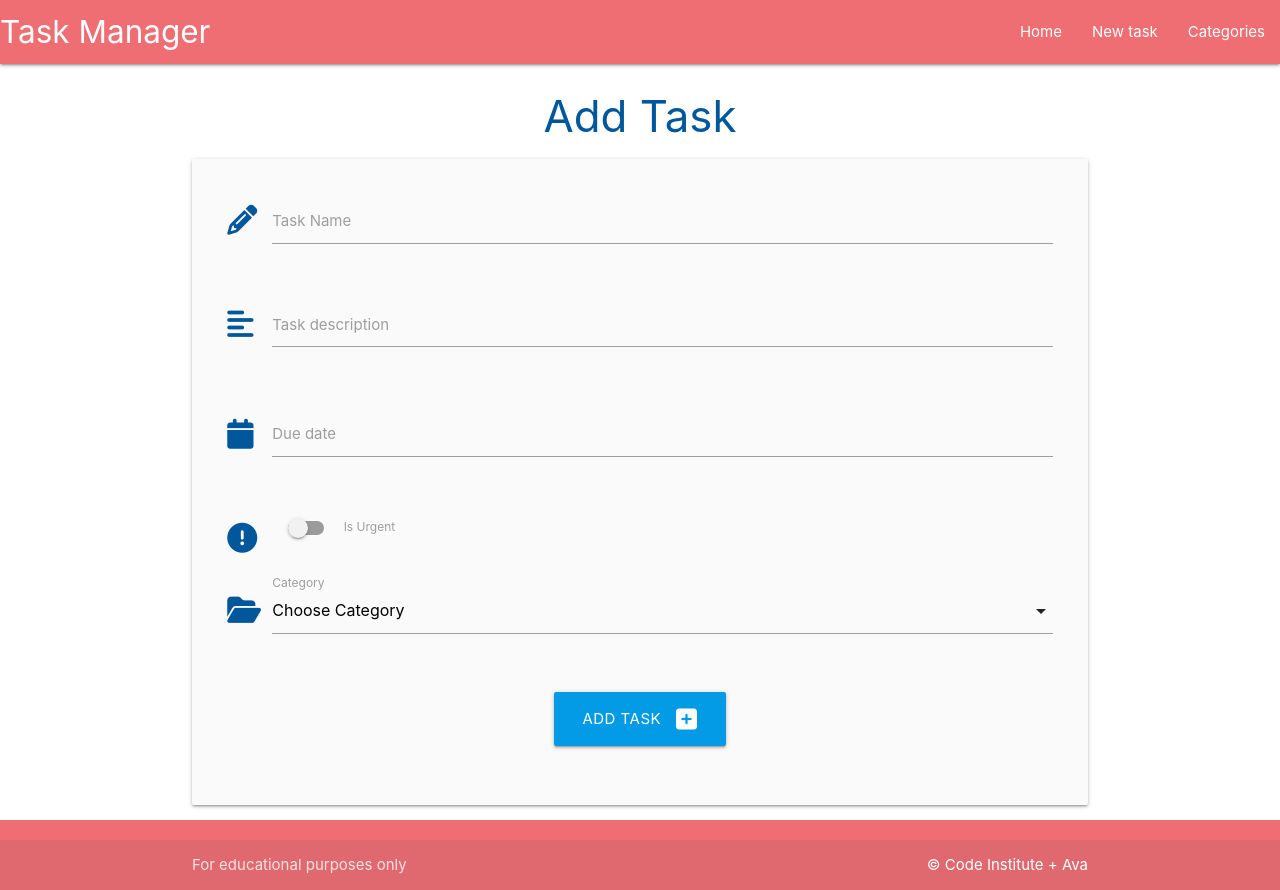
After one commit to avabellaw/flask-sqlalchemy-task-manager_walkthrough, a Flask app: page /add_task in a window 1280 px wide. The commit adds this page. Run offline with Flask 3, Linux system fonts and the light colour scheme.

Commit message:
Add functionality to del category and to add new task

```diff
--- a/taskmanager/routes.py
+++ b/taskmanager/routes.py
@@ -23,6 +23,24 @@ def add_category():
         return redirect(url_for("categories"))
     return render_template("add_category.html")
 
+@app.route("/add_task", methods=["GET", "POST"])
+def add_task():
+    categories = list(Category.query.order_by(Category.category_name).all())
+    if request.method == "POST":
+        task = Task(
+            task_name = request.form.get("task_name"),
+            task_desc = request.form.get("task_desc"),
+            is_urgent = bool(True if request.form.get("is_urgent") else False),
+            due_date = request.form.get("due_date"),
+            category_id = request.form.get("category_id")
+        )
+
+        category = Category(category_name=request.form.get("category_name"))
+        db.session.add(category)
+        db.session.commit()
+        return redirect(url_for("home"))
+    return render_template("add_task.html", categories=categories)
+
 @app.route("/edit_category/<int:category_id>", methods=["GET", "POST"])
 def edit_category(category_id):
     category = Category.query.get_or_404(category_id)
@@ -33,3 +51,10 @@ def edit_category(category_id):
         return redirect(url_for("categories"))
 
     return render_template("edit_category.html", category=category)
+
+@app.route("/delete_category/<int:category_id>")
+def delete_category(category_id):
+    category = Category.query.get_or_404(category_id)
+    db.session.delete(category)
+    db.session.commit()
+    return redirect(url_for("categories"))
--- a/taskmanager/static/js/script.js
+++ b/taskmanager/static/js/script.js
@@ -1,4 +1,17 @@
 document.addEventListener('DOMContentLoaded', function () {
-    var sidenav = document.querySelectorAll('.sidenav');
+    let sidenav = document.querySelectorAll('.sidenav');
     M.Sidenav.init(sidenav);
 });
+
+document.addEventListener('DOMContentLoaded', function () {
+    let datepicker = document.querySelectorAll('.datepicker');
+    M.Datepicker.init(datepicker, {
+        format: 'dd-mmmm-yyyy',
+        i18n: { done: "Select" }
+    });
+});
+
+document.addEventListener('DOMContentLoaded', function () {
+    let datepicker = document.querySelectorAll('select');
+    M.FormSelect.init(datepicker);
+});
--- /dev/null
+++ b/taskmanager/templates/add_task.html
@@ -0,0 +1,78 @@
+{% extends "base.html" %}
+{% block content %}
+
+<h3 class="light-blue-text text-darken-4 center-align">Add Task</h3>
+
+<div class="row card-panel grey lighten-5">
+    <form class="col s12" method="POST" action="{{ url_for('add_task') }}">
+        <!-- Task name -->
+        <div class="row">
+            <div class="input-field col s12">
+                <i class="fas fa-pencil-alt prefix light-blue-text text-darken-4"></i>
+                <input name="task_name" id="task_name" minlength="3" maxlength="25" type="text" class="validate"
+                    required>
+                <label for="task_name">Task Name</label>
+            </div>
+        </div>
+
+        <!-- Task description -->
+        <div class="row">
+            <div class="input-field col s12">
+                <i class="fas fa-align-left prefix light-blue-text text-darken-4"></i>
+                <textarea name="task_desc" id="task_desc" minlength="5" maxlength="200" type="text"
+                    class="validate materialize-textarea" required></textarea>
+                <label for="task_desc">Task description</label>
+            </div>
+        </div>
+
+        <!-- Due date -->
+        <div class="row">
+            <div class="input-field col s12">
+                <i class="fas fa-calendar prefix light-blue-text text-darken-4"></i>
+                <input name="due_date" id="due_date" type="text" class="validate datepicker" required>
+                <label for="due_date">Due date</label>
+            </div>
+        </div>
+
+        <!-- is_urgent -->
+        <div class="row">
+            <div class="input-field col s12">
+                <!-- Switch -->
+                <div class="switch">
+                    <i class="fas fa-exclamation-circle prefix light-blue-text text-darken-4"></i>
+                    <label for="is_urgent">
+                        <input id="is_urgent" name="is_urgent" type="checkbox">
+                        <span class="lever"></span>
+                        Is Urgent
+                    </label>
+                </div>
+            </div>
+        </div>
+
+        <!-- Category ID -->
+        <div class="row">
+            <div class="input-field col s12">
+                <i class="fas fa-folder-open prefix light-blue-text text-darken-4"></i>
+                <select name="category_name" id="category_name" class="validate" required>
+                    <option value="" disabled selected>Choose Category</option>
+
+                    {% for category in categories %}
+                        <option value="{{ category.id }}">{{ category.category_name }}</option>
+                    {% endfor %}
+                </select>
+                <label for="category_name">Category</label>
+            </div>
+        </div>
+
+        <!-- Submit button -->
+        <div class="row">
+            <div class="input-field col s12 center-align">
+                <button type="submit" class="btn-large light-blue darken-1">
+                    Add Task <i class="fas fa-plus-square right"></i>
+                </button>
+            </div>
+        </div>
+    </form>
+</div>
+
+{% endblock %}
--- a/taskmanager/templates/base.html
+++ b/taskmanager/templates/base.html
@@ -27,7 +27,7 @@
                 <a href="#" data-target="mobile-demo" class="sidenav-trigger"><i class="fas fa-bars"></i></a>
                 <ul class="right hide-on-med-and-down">
                     <li><a href="{{ url_for('home') }}">Home</a></li>
-                    <li><a href="">New task</a></li>
+                    <li><a href="{{ url_for('add_task') }}">New task</a></li>
                     <li><a href="{{ url_for('categories') }}">Categories</a></li>
                 </ul>
             </div>
@@ -36,7 +36,7 @@
         <!-- Mobile sidebar -->
         <ul class="sidenav" id="mobile-demo">
             <li><a href="{{ url_for('home') }}">Home</a></li>
-            <li><a href="">New task</a></li>
+            <li><a href="{{ url_for('add_task') }}">New task</a></li>
             <li><a href="{{ url_for('categories') }}">Categories</a></li>
         </ul>
     </header>
--- a/taskmanager/templates/categories.html
+++ b/taskmanager/templates/categories.html
@@ -20,7 +20,7 @@
             </div>
             <div class="card-action">
                 <a href="{{ url_for('edit_category', category_id=category.id) }}" class="btn green accent-4">Edit</a>
-                    <a href="#" class="btn red">Delete</a>
+                <a href="{{ url_for('delete_category', category_id=category.id) }}" class="btn red">Delete</a>
             </div>
         </div>
     </div>
```
Also changed, not shown: taskmanager/templates/tasks.html (+8 -0 lines). Lines whose indentation alone changed are shown as unchanged.
